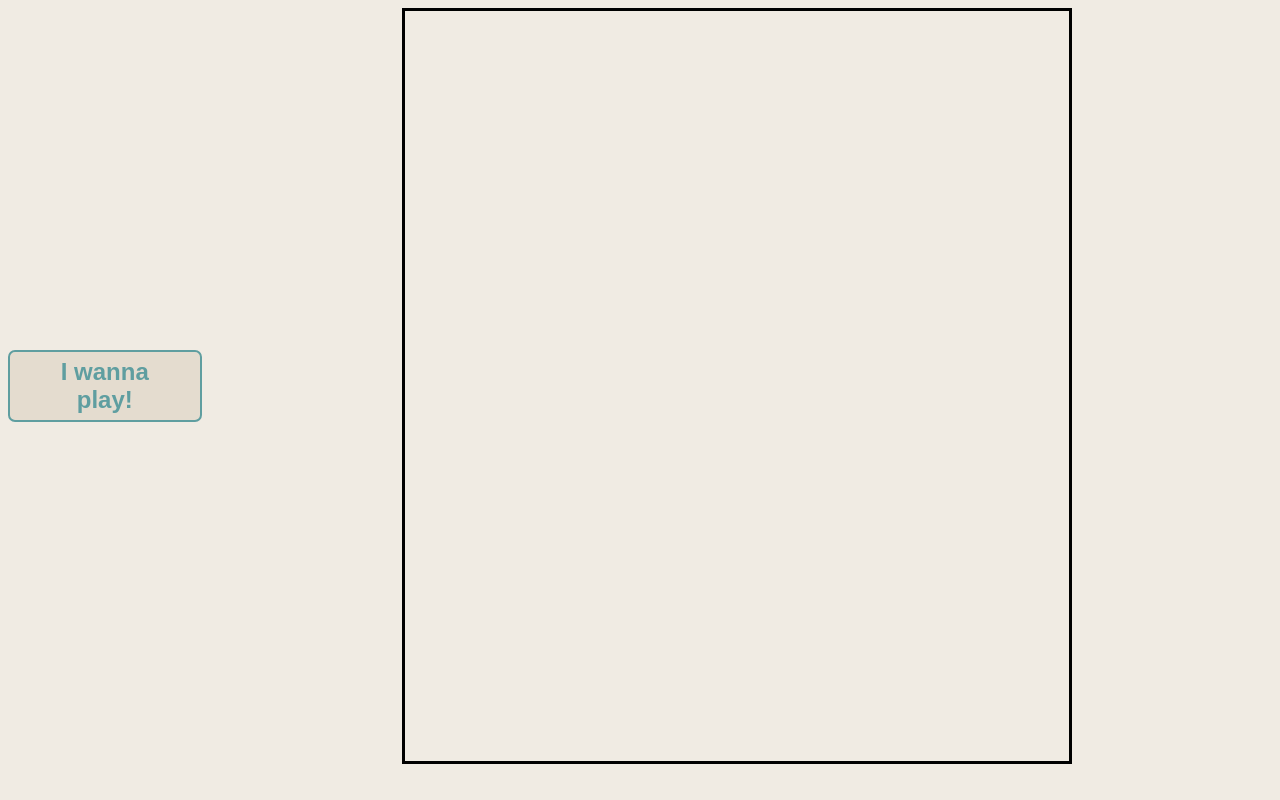
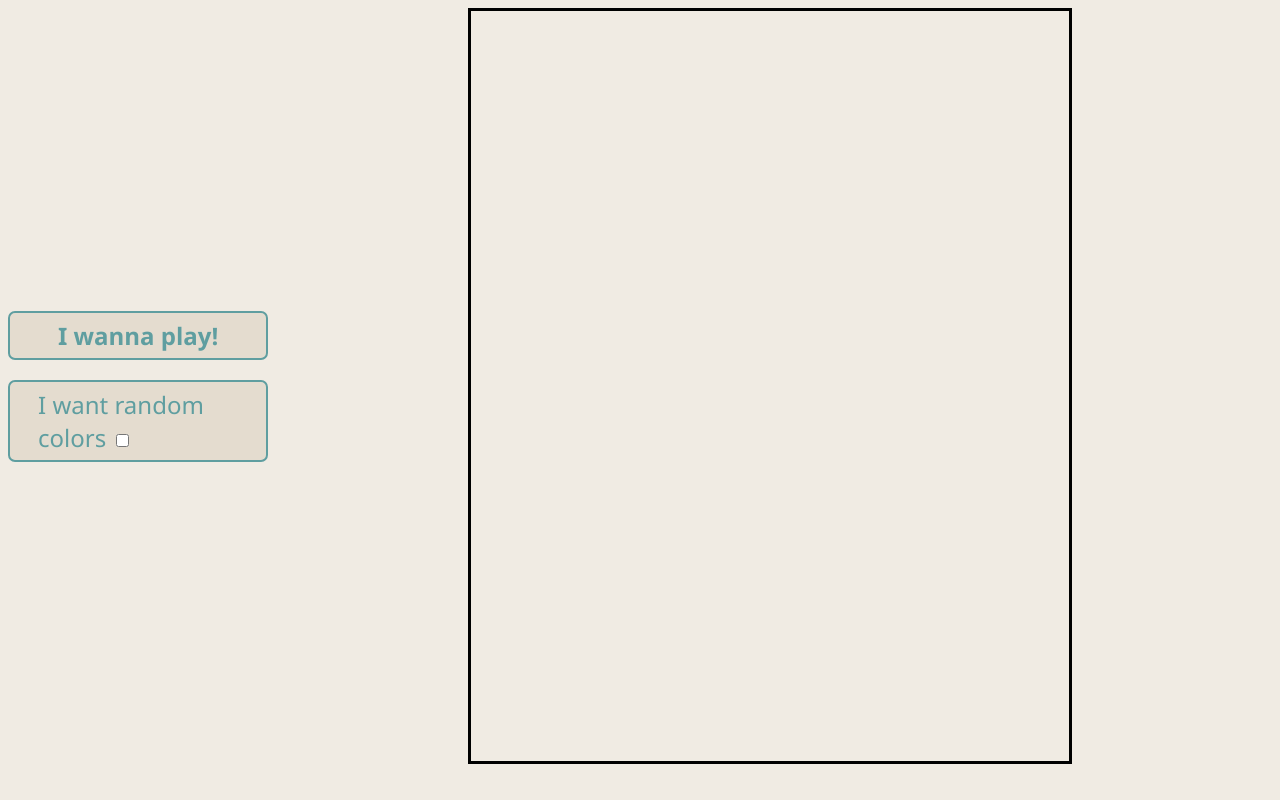
Before and after one commit to MichalShabi/odin-etch-a-sketch, a plain HTML site: page index.html in a window 1280 px wide. Drawn offline with Linux system fonts and the light colour scheme.

Commit message:
add option to random the squere color

```diff
--- a/code.js
+++ b/code.js
@@ -3,22 +3,25 @@
 function makeGrid(size) {
 
     let divContainer = document.querySelector("#div-container");
+    let checkBox = document.querySelector("#myCheck");
+
     console.log(divContainer.id)
 
     divContainer.innerHTML = ""
     for (let i = 0; i < size; i++) {
         let column = document.createElement("div");
-        // divSquere.setAttribute("id", "cou");
         column.classList.add("column")
         for (let j = 0; j < size; j++) {
             let row = document.createElement("div");
             row.classList.add("row");
             row.addEventListener("mouseover", () => {
-                row.classList.add("colored");
+                if(checkBox.checked) {
+                    row.style.backgroundColor = randomColor();
+                } else {
+                    row.classList.add("colored");
+                }
             })
             column.appendChild(row);
-            // row.innerText = (i * size) + j;
-
         }
         divContainer.appendChild(column);
 
@@ -34,3 +37,12 @@ function startGame() {
         makeGrid(size);
     }
 }
+
+function randomColor() {
+    let rndR = Math.floor(Math.random() * 256);
+    let rndG = Math.floor(Math.random() * 256);
+    let rndB = Math.floor(Math.random() * 256);
+
+    let color = "rgb(" + rndR + "," + rndG + "," + rndB + ")";
+    return color;
+}
--- a/index.html
+++ b/index.html
@@ -7,8 +7,14 @@
     <link rel="stylesheet" href="style.css">
 </head>
 <body>
+    <div id="btn-container">
     <button id="start-btn" onclick="startGame()">I wanna play!</button>
-    <div id="div-container"></div>
+    <span id="checkbox-container">
+    <label for="myCheck">I want random colors</label>
+    <input type="checkbox" id="myCheck" onclick="myFunction()">
+    </span>
+    </div>
+<div id="div-container"></div>
 </body>
 </html>
 <script src="code.js"></script>
--- a/style.css
+++ b/style.css
@@ -4,6 +4,10 @@ body {
     flex-direction: row;
     align-items: center;
     background-color: #F0EBE3;
+}
+
+* {
+    font-family: 'Segoe UI', Tahoma, Geneva, Verdana, sans-serif;
 }
 
 #div-container {
@@ -46,6 +50,20 @@ body {
     background-color: cadetblue;
     color: #E4DCCF;
     border: 2px solid cadetblue;
+}
 
+#checkbox-container {
+    border: 2px solid cadetblue;
+    font-size: 24px;
+    background-color: #E4DCCF;
+    border-radius: 7px;
+    padding: 6px 28px;
+    color: cadetblue;
+    cursor: pointer;
+}
 
+#btn-container {
+    display: flex;
+    flex-direction: column;
+    gap: 20px;
 }
```
